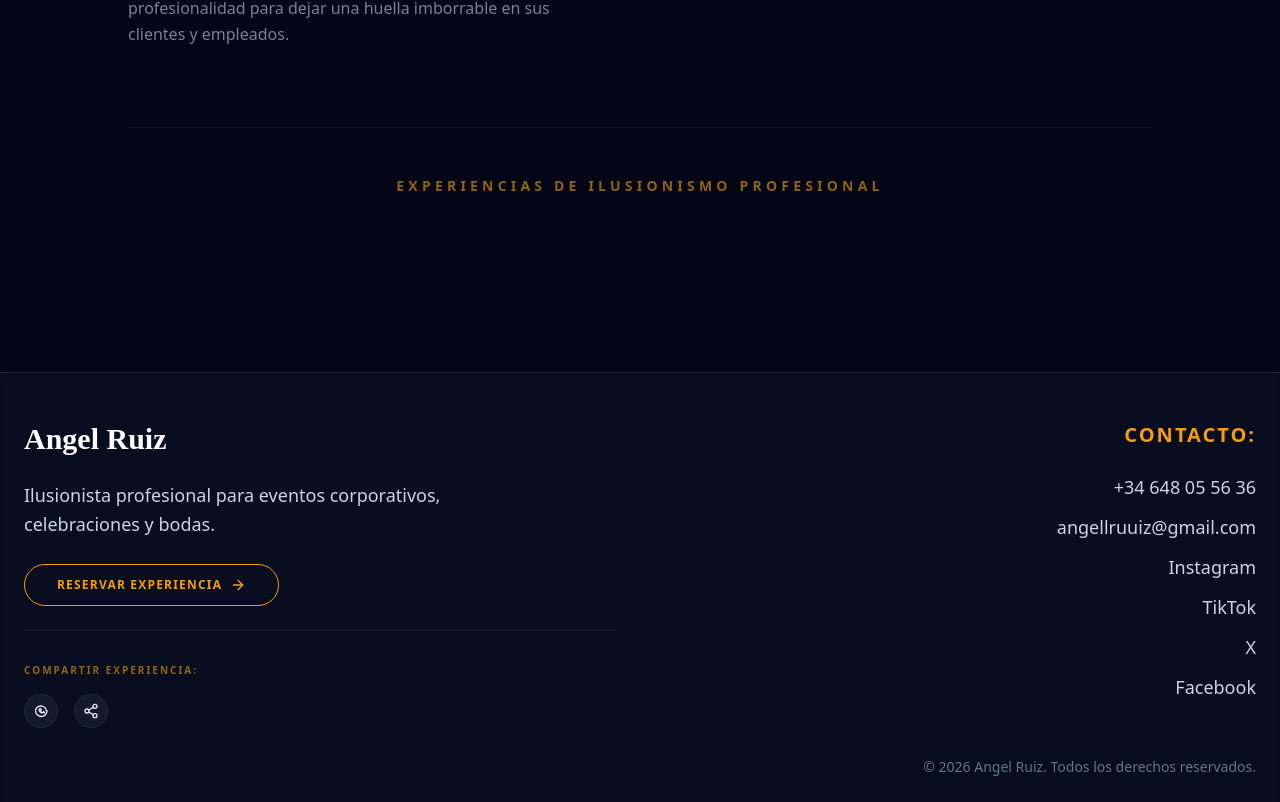
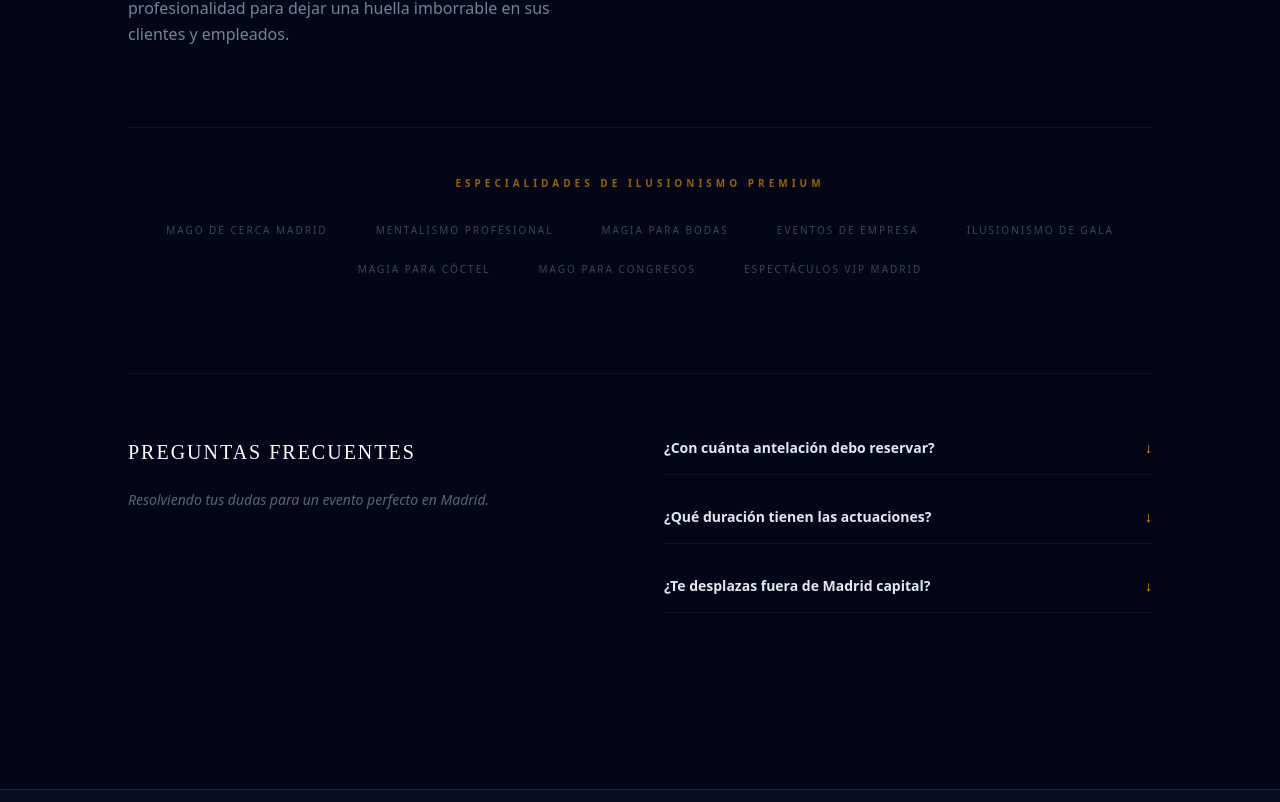
Before and after one commit to angelruuiz/WebAngelRuizWorld, a Next.js app: page / in a window 1280 px wide. Shown: the part 1758-2560 px from the top of the page. Built offline with nearby package versions, Linux system fonts and the light colour scheme.

Commit message:
seo: fixed favicon and recovered score by adding FAQ and specialties list

```diff
--- a/app/layout.jsx
+++ b/app/layout.jsx
@@ -13,8 +13,8 @@ export const metadata = {
   creator: 'Angel Ruiz',
   publisher: 'Angel Ruiz',
   icons: {
-    icon: '/favicon.ico',
-    apple: '/images/foto-bio.png',
+    icon: '/icon.jpg',
+    apple: '/icon.jpg',
   },
   alternates: {
     canonical: '/',
--- a/app/page.jsx
+++ b/app/page.jsx
@@ -159,8 +159,48 @@ const SEOContent = () => {
                     </div>
                 </div>
 
-                <div className="mt-20 pt-12 border-t border-white/5 space-y-6 text-sm">
-                    <p className="text-center font-bold text-amber-500/60 uppercase tracking-[0.3em]">Experiencias de Ilusionismo Profesional</p>
+                <div className="mt-20 pt-12 border-t border-white/5">
+                    <p className="text-center font-bold text-amber-500/60 uppercase tracking-[0.4em] text-[10px] mb-8">Especialidades de Ilusionismo Premium</p>
+                    <div className="flex flex-wrap justify-center gap-x-12 gap-y-6 text-[10px] uppercase tracking-[0.2em] font-light opacity-40">
+                        <span className="hover:opacity-100 transition-opacity">Mago de Cerca Madrid</span>
+                        <span className="hover:opacity-100 transition-opacity">Mentalismo Profesional</span>
+                        <span className="hover:opacity-100 transition-opacity">Magia para Bodas</span>
+                        <span className="hover:opacity-100 transition-opacity">Eventos de Empresa</span>
+                        <span className="hover:opacity-100 transition-opacity">Ilusionismo de Gala</span>
+                        <span className="hover:opacity-100 transition-opacity">Magia para Cóctel</span>
+                        <span className="hover:opacity-100 transition-opacity">Mago para Congresos</span>
+                        <span className="hover:opacity-100 transition-opacity">Espectáculos VIP Madrid</span>
+                    </div>
+                </div>
+
+                <div className="mt-24 grid grid-cols-1 md:grid-cols-2 gap-12 border-t border-white/5 pt-16">
+                    <div className="space-y-6">
+                        <h3 className="text-white font-[Cinzel] text-xl uppercase tracking-widest">Preguntas Frecuentes</h3>
+                        <p className="text-sm opacity-60 italic">Resolviendo tus dudas para un evento perfecto en Madrid.</p>
+                    </div>
+                    <div className="space-y-8 text-sm">
+                        <details className="group border-b border-white/5 pb-4 cursor-pointer">
+                            <summary className="list-none text-slate-200 font-bold flex justify-between items-center group-open:text-amber-500 transition-colors">
+                                ¿Con cuánta antelación debo reservar?
+                                <span className="text-amber-500 group-open:rotate-180 transition-transform">↓</span>
+                            </summary>
+                            <p className="mt-4 text-slate-400 leading-relaxed">Para asegurar disponibilidad, especialmente en temporadas de bodas (mayo-octubre) y eventos de empresa (diciembre), se recomienda contactar con al menos 3 a 6 meses de antelación. No obstante, consulta tu fecha aunque sea de última hora por si hubiera un hueco en la agenda.</p>
+                        </details>
+                        <details className="group border-b border-white/5 pb-4 cursor-pointer">
+                            <summary className="list-none text-slate-200 font-bold flex justify-between items-center group-open:text-amber-500 transition-colors">
+                                ¿Qué duración tienen las actuaciones?
+                                <span className="text-amber-500 group-open:rotate-180 transition-transform">↓</span>
+                            </summary>
+                            <p className="mt-4 text-slate-400 leading-relaxed">La magia de cóctel suele durar entre 1 y 2 horas, dependiendo del número de invitados. Los shows de salón o escenario tienen una duración aproximada de 45 a 60 minutos. Cada servicio es adaptable según las necesidades del guion de tu evento.</p>
+                        </details>
+                        <details className="group border-b border-white/5 pb-4 cursor-pointer">
+                            <summary className="list-none text-slate-200 font-bold flex justify-between items-center group-open:text-amber-500 transition-colors">
+                                ¿Te desplazas fuera de Madrid capital?
+                                <span className="text-amber-500 group-open:rotate-180 transition-transform">↓</span>
+                            </summary>
+                            <p className="mt-4 text-slate-400 leading-relaxed">Sí, realizo espectáculos de magia en todas las localidades de la Comunidad de Madrid y provincias limítrofes como Segovia, Toledo o Guadalajara. Para eventos nacionales a gran escala, consultad condiciones de desplazamiento.</p>
+                        </details>
+                    </div>
                 </div>
             </div>
         </section>
```
